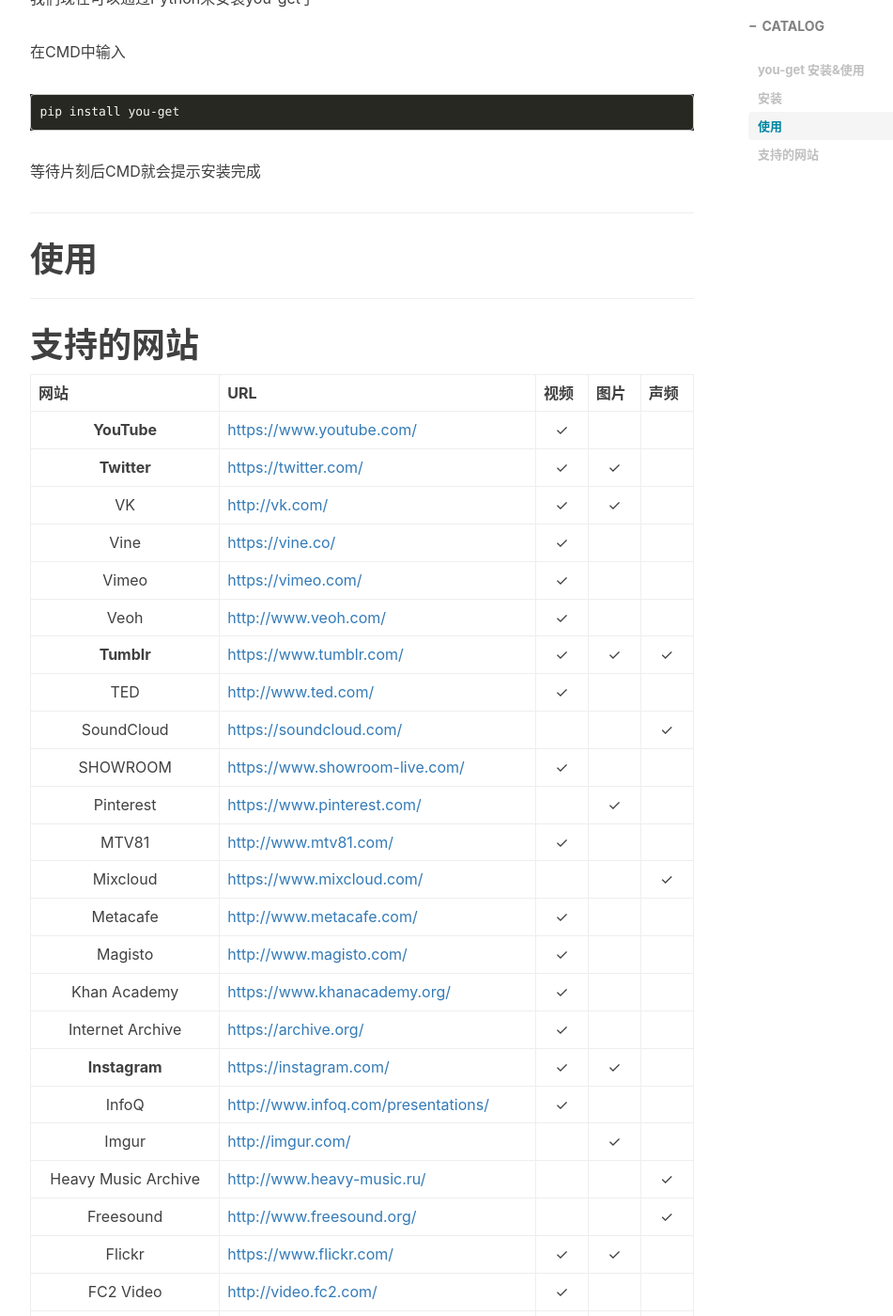
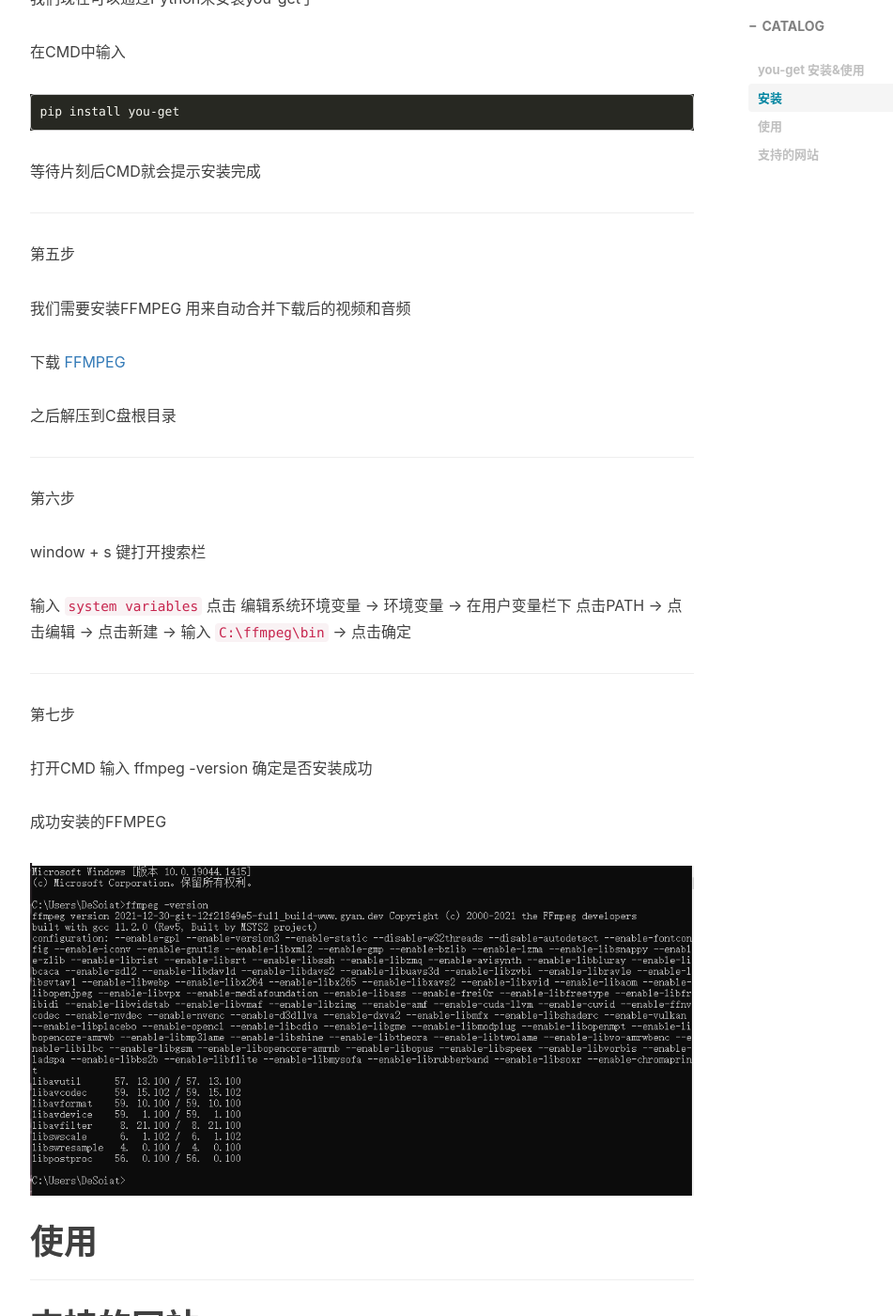
Before and after one commit to DeSoiat/DESOIAT.GITHUB.IO, a Jekyll site: the page built from _posts/2019-04-21-you-get.md, in a window 1280 px wide and 1400 px high, scrolled down 2474 px. Shown: the whole window at 94% size, without its empty margins (233-1184 px from the left). Built offline with Jekyll 4.4.1, drawn with Linux system fonts in a browser that asks for light colours; nearby versions of some CDN libraries; comment, search, counter and statistics services are not loaded.

Commit message:
Update 2019-04-21-you-get.md

````diff
--- a/_posts/2019-04-21-you-get.md
+++ b/_posts/2019-04-21-you-get.md
@@ -74,6 +74,34 @@
 等待片刻后CMD就会提示安装完成
 
 ---
+第五步
+
+我们需要安装FFMPEG 用来自动合并下载后的视频和音频
+
+下载 [FFMPEG](https://github.com/DeSoiat/DESOIAT.GITHUB.IO/blob/main/download/ffmpeg.rar)
+
+之后解压到C盘根目录
+
+---
+第六步
+
+window + s 键打开搜索栏
+
+输入 ``` system variables ``` 点击 编辑系统环境变量 -> 环境变量 -> 在用户变量栏下 点击PATH -> 点击编辑 -> 点击新建 -> 输入 ``` C:\ffmpeg\bin ``` -> 点击确定
+
+---
+第七步
+
+打开CMD 输入 ffmpeg -version 确定是否安装成功
+
+成功安装的FFMPEG
+
+![picture3](/img/youget/3.PNG)
+
+
+
+
+
 
 # 使用
 
````
